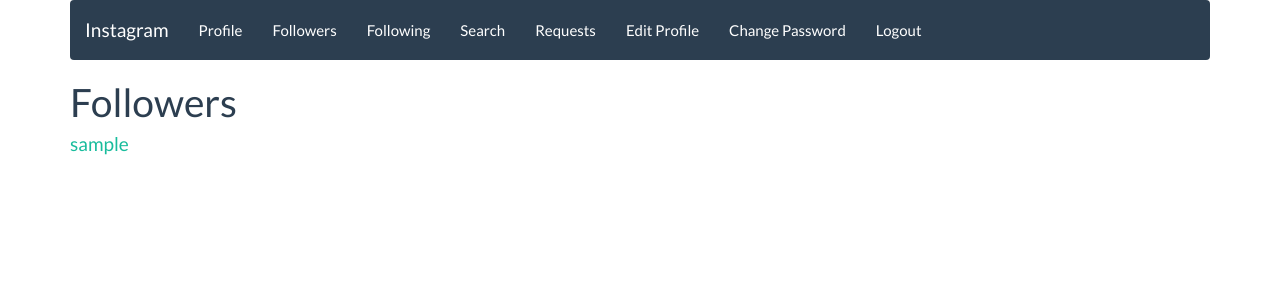
After one commit to javierarams/instagram, a Django app: page /register/followers/ in a window 1280 px wide. The commit adds this page. Shown: the top 300 px of the page. Run offline with Django 3.2, Linux system fonts and the light colour scheme; a user stored in the database is signed in; tables that the repository leaves empty hold one stand-in row (values such as "Sample post"); parts of the project's set-up code (start-up, migrations or seed data) failed here and were passed over; some libraries are stand-ins or nearby versions.

Commit message:
List followers and followings

```diff
--- a/instagram/apps/register/models.py
+++ b/instagram/apps/register/models.py
@@ -23,7 +23,7 @@ class UserProfile(models.Model):
     gender = models.CharField(max_length=1, choices=GENDERS, default='X')
     private = models.BooleanField()
     sugest = models.BooleanField(default=True)
-    image = models.ImageField(upload_to='profilepics', blank=True, default='default.png')
+    image = models.ImageField(upload_to='profilepics', blank=True, default='profilepics/default.png')
     notification = models.CharField(max_length=1, choices=NOTIFICATIONS, default='P')
     follows = models.ManyToManyField('UserProfile', related_name='followed_by', default="", blank=True)
     #requests = models.ManyToManyField('UserProfile')
--- a/instagram/apps/register/urls.py
+++ b/instagram/apps/register/urls.py
@@ -1,5 +1,15 @@
 from django.urls import path, include
-from apps.register.views import index, register_view, profile_view, logout_view, follow_view, follow_user, friends_profile, edit_profile, change_password
+from apps.register.views import (index,
+                                register_view,
+                                profile_view,
+                                logout_view,
+                                follow_view,
+                                follow_user,
+                                friends_profile,
+                                edit_profile,
+                                change_password,
+                                list_followers,
+                                list_followings)
 from django.contrib.auth import views as auth_views, logout
 
 app_name = 'register'
@@ -21,5 +31,7 @@ urlpatterns = [
     path('follow/', follow_view, name='follow'),
     path('follow_user/', follow_user, name='follow_user'),
     path('edition/', edit_profile, name='edition'),
-    path('password/', change_password, name='change_password')
+    path('password/', change_password, name='change_password'),
+    path('followers/', list_followers, name='followers'),
+    path('following/', list_followings, name='following'),
 ]
--- a/instagram/apps/register/views.py
+++ b/instagram/apps/register/views.py
@@ -93,5 +93,16 @@ def follow_user(request):
     user = request.user
     # Profile from user we want to follow
     user_to_follow = UserProfile.objects.get(user_id=request.POST.get('user_id'))
+    #if(user_to_follow.userprofile.private == True)
     user.userprofile.follows.add(user_to_follow)
-    return HttpResponse("ok")
+    return render(request, 'register/profile.html', {'user': user_to_follow})
+
+def list_followers(request):
+    user = request.user
+    followers = user.userprofile.followed_by.all()
+    return render(request, 'register/followers.html', {'followers': followers})
+
+def list_followings(request):
+    user = request.user
+    followings = user.userprofile.follows.all()
+    return render(request, 'register/following.html', {'followings': followings})
--- a/instagram/templates/base/base.html
+++ b/instagram/templates/base/base.html
@@ -22,7 +22,8 @@
                 {% if user.is_authenticated %}
     			<ul class="nav navbar-nav">
                     <li><a href="{% url 'register:profile' %}">Profile</a></li>
-                    <li><a href="#">Followers</a></li>
+                    <li><a href="{% url 'register:followers' %}">Followers</a></li>
+                    <li><a href="{% url 'register:following' %}">Following</a></li>
                     <li><a href="{% url 'register:follow' %}">Search</a></li>
                     <li><a href="#">Requests</a></li>
                     <li><a href="{% url 'register:edition' %}">Edit Profile</a></li>
--- /dev/null
+++ b/instagram/templates/register/followers.html
@@ -0,0 +1,12 @@
+{% extends 'base/base.html' %}
+{% block title %}
+Follow
+{% endblock %}
+
+{% block content %}
+<h1>Followers</h1>
+{% for user in followers %}
+    {% csrf_token %}
+    <h4><a href="{% url 'register:friends_profile' user.user %}">{{ user.user }}</a></h4>
+{% endfor %}
+{% endblock%}
```
Also changed, not shown: instagram/templates/register/follow.html (+2 -9 lines), instagram/templates/register/following.html (added, +12 -0 lines).
